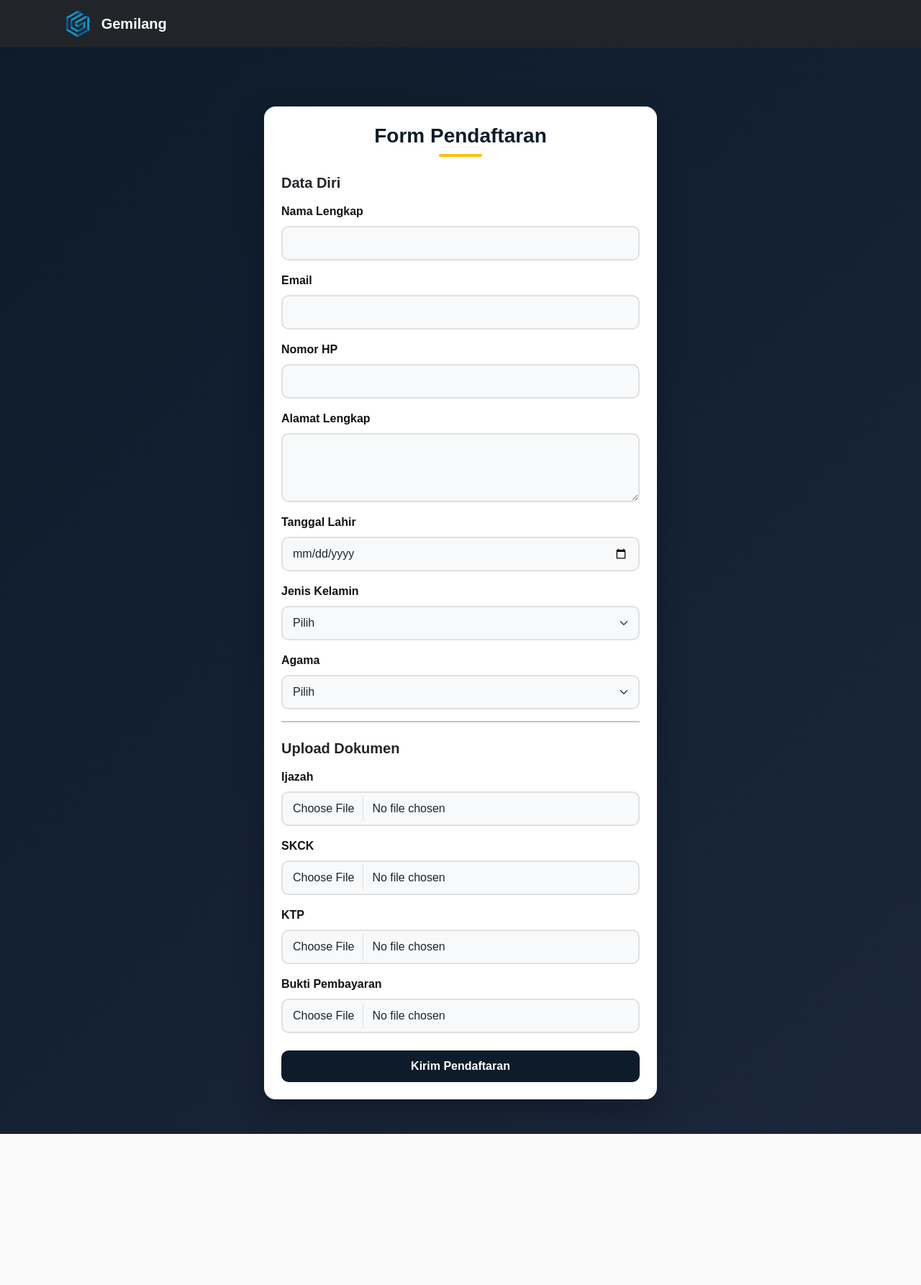
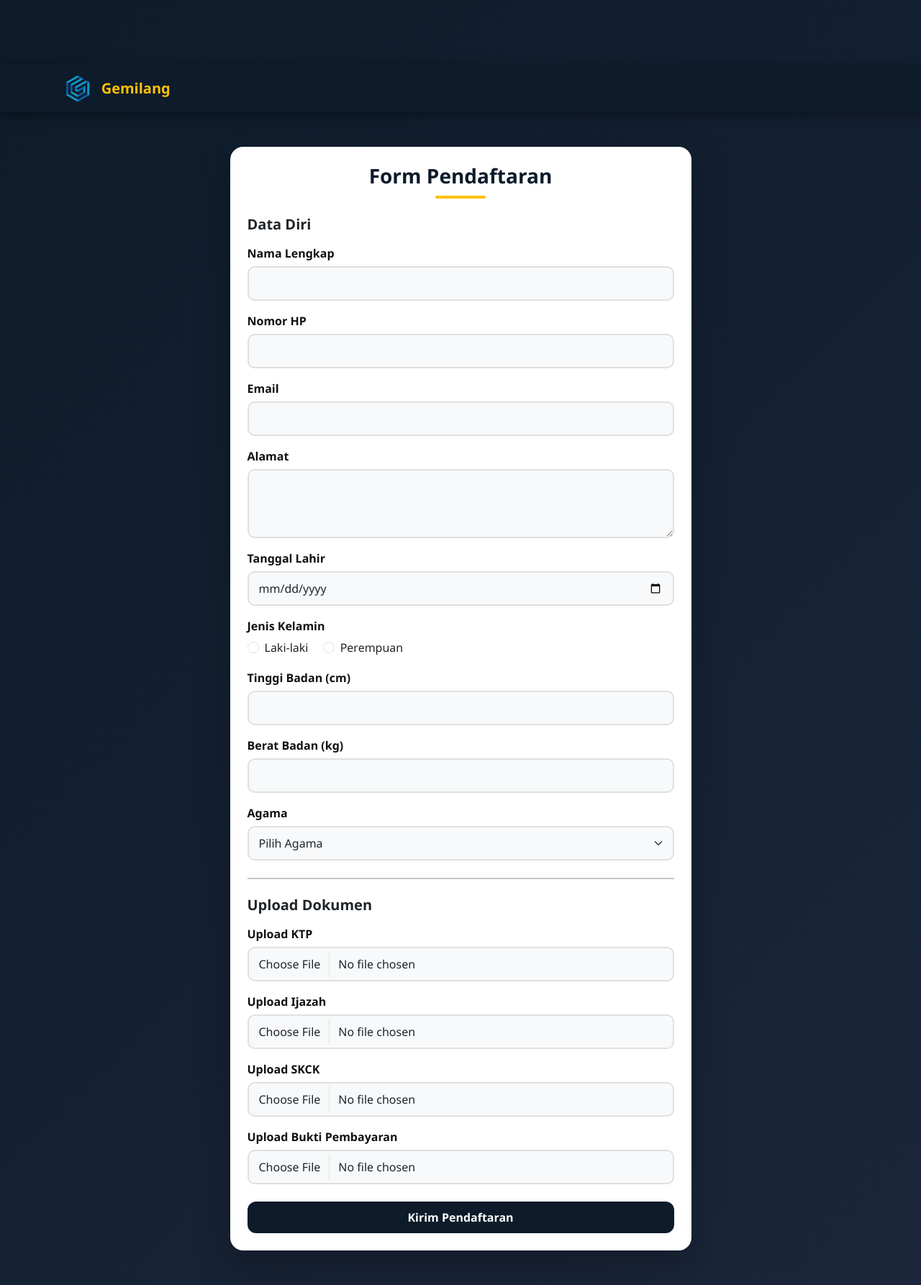
Before and after one commit to Shofa-58/Sistem-Satpam, a PHP site: page /daftar.php in a window 1280 px wide. Shown: the whole page at 72% size. Before the commit the page ends 1576 px from the top, so only its background shows below. Run offline with PHP 8.4, Linux system fonts and the light colour scheme.

Commit message:
daftar ke database

```diff
--- a/daftar.php
+++ b/daftar.php
@@ -1,17 +1,91 @@
+<?php
+include "koneksi.php";
+
+if ($_SERVER["REQUEST_METHOD"] == "POST") {
+
+    $nama           = $_POST['nama'];
+    $alamat         = $_POST['alamat'];
+    $no_telp        = $_POST['no_telp'];
+    $email          = $_POST['email'];
+    $tgl_lahir      = $_POST['tgl_lahir'];
+    $agama          = $_POST['agama'];
+    $jenis_kelamin  = $_POST['jenis_kelamin'];
+    $tinggi_badan   = $_POST['tinggi_badan'];
+    $berat_badan    = $_POST['berat_badan'];
+
+    $query = "INSERT INTO peserta
+              (nama, alamat, no_telp, email, tgl_lahir, agama, jenis_kelamin, status, tinggi_badan, berat_badan)
+              VALUES
+              ('$nama','$alamat','$no_telp','$email','$tgl_lahir','$agama','$jenis_kelamin','calon','$tinggi_badan','$berat_badan')";
+
+    if (mysqli_query($conn, $query)) {
+
+        $id_peserta = mysqli_insert_id($conn);
+
+        $folder = "uploads/" . $id_peserta;
+        if (!is_dir($folder)) {
+            mkdir($folder, 0777, true);
+        }
+
+        $allowed_ext = ['jpg','jpeg','png','pdf'];
+
+        function uploadDokumen($input_name, $jenis, $id_peserta, $folder, $conn, $allowed_ext) {
+
+            if (!empty($_FILES[$input_name]['name'])) {
+
+                $file_name = $_FILES[$input_name]['name'];
+                $tmp       = $_FILES[$input_name]['tmp_name'];
+                $ext       = strtolower(pathinfo($file_name, PATHINFO_EXTENSION));
+
+                if (in_array($ext, $allowed_ext)) {
+
+                    $new_name  = $jenis . "." . $ext;
+                    $file_path = $folder . "/" . $new_name;
+
+                    move_uploaded_file($tmp, $file_path);
+
+                    $tgl = date("Y-m-d H:i:s");
+
+                    mysqli_query($conn, "INSERT INTO dokumen_pendaftaran
+                        (jenis, file_path, status_verifikasi, tgl_upload, id_peserta)
+                        VALUES
+                        ('$jenis','$file_path','pending','$tgl','$id_peserta')");
+                }
+            }
+        }
+
+        uploadDokumen("ktp", "ktp", $id_peserta, $folder, $conn, $allowed_ext);
+        uploadDokumen("ijazah", "ijazah", $id_peserta, $folder, $conn, $allowed_ext);
+        uploadDokumen("skck", "skck", $id_peserta, $folder, $conn, $allowed_ext);
+        uploadDokumen("pembayaran", "pembayaran", $id_peserta, $folder, $conn, $allowed_ext);
+
+        header("Location: dashboard.php");
+        exit;
+
+    } else {
+        echo "Gagal menyimpan data: " . mysqli_error($conn);
+    }
+}
+?>
+
 <!DOCTYPE html>
 <html lang="id">
 <head>
     <meta charset="UTF-8">
     <title>Pendaftaran - Gemilang</title>
     <meta name="viewport" content="width=device-width, initial-scale=1.0">
+
+    <!-- Bootstrap -->
     <link href="https://cdn.jsdelivr.net/npm/bootstrap@5.3.2/dist/css/bootstrap.min.css" rel="stylesheet">
+
+    <!-- Custom CSS -->
     <link rel="stylesheet" href="style.css">
 </head>
 
 <body>
 
 <!-- Navbar -->
-<nav class="navbar navbar-expand-lg navbar-dark bg-dark fixed-top">
+<nav class="navbar navbar-expand-lg navbar-dark bg-dark sticky-top">
   <div class="container">
     <a class="navbar-brand fw-bold d-flex align-items-center" href="dashboard.php">
         <img src="img/logo.png" alt="Logo" class="logo-navbar">
@@ -21,58 +95,71 @@
 </nav>
 
 <!-- Form Section -->
-<section class="py-5" style="margin-top:100px;">
+<section class="py-5">
     <div class="container">
         <div class="row justify-content-center">
-            <div class="col-md-7 col-lg-6">
+            <div class="col-md-8 col-lg-7">
 
                 <div class="card p-4">
 
-                    <h3 class="fw-bold text-center mb-4">Form Pendaftaran</h3>
+                    <h3 class="text-center mb-4">Form Pendaftaran</h3>
 
-                    <form enctype="multipart/form-data">
+                    <form action="daftar.php" method="POST" enctype="multipart/form-data">
 
-                        <!-- Data Diri -->
+                        <!-- DATA DIRI -->
                         <h5 class="fw-bold mb-3">Data Diri</h5>
 
                         <div class="mb-3">
                             <label class="form-label">Nama Lengkap</label>
-                            <input type="text" class="form-control" required>
+                            <input type="text" name="nama" class="form-control" required>
+                        </div>
+
+                        <div class="mb-3">
+                            <label class="form-label">Nomor HP</label>
+                            <input type="text" name="no_telp" class="form-control" required>
                         </div>
 
                         <div class="mb-3">
                             <label class="form-label">Email</label>
-                            <input type="email" class="form-control" required>
+                            <input type="email" name="email" class="form-control" required>
                         </div>
 
                         <div class="mb-3">
-                            <label class="form-label">Nomor HP</label>
-                            <input type="text" class="form-control" required>
-                        </div>
-
-                        <div class="mb-3">
-                            <label class="form-label">Alamat Lengkap</label>
-                            <textarea class="form-control" rows="3" required></textarea>
+                            <label class="form-label">Alamat</label>
+                            <textarea name="alamat" class="form-control" rows="3" required></textarea>
                         </div>
 
                         <div class="mb-3">
                             <label class="form-label">Tanggal Lahir</label>
-                            <input type="date" class="form-control" required>
+                            <input type="date" name="tgl_lahir" class="form-control" required>
                         </div>
 
                         <div class="mb-3">
-                            <label class="form-label">Jenis Kelamin</label>
-                            <select class="form-select" required>
-                                <option selected disabled>Pilih</option>
-                                <option>Laki-laki</option>
-                                <option>Perempuan</option>
-                            </select>
+                            <label class="form-label d-block">Jenis Kelamin</label>
+                            <div class="form-check form-check-inline">
+                                <input class="form-check-input" type="radio" name="jenis_kelamin" value="L" required>
+                                <label class="form-check-label">Laki-laki</label>
+                            </div>
+                            <div class="form-check form-check-inline">
+                                <input class="form-check-input" type="radio" name="jenis_kelamin" value="P" required>
+                                <label class="form-check-label">Perempuan</label>
+                            </div>
                         </div>
 
                         <div class="mb-3">
+                            <label class="form-label">Tinggi Badan (cm)</label>
+                            <input type="number" name="tinggi_badan" class="form-control" required>
+                        </div>
+
+                        <div class="mb-3">
+                            <label class="form-label">Berat Badan (kg)</label>
+                            <input type="number" name="berat_badan" class="form-control" required>
+                        </div>
+
+                        <div class="mb-4">
                             <label class="form-label">Agama</label>
-                            <select class="form-select" required>
-                                <option selected disabled>Pilih</option>
+                            <select name="agama" class="form-select" required>
+                                <option value="">Pilih Agama</option>
                                 <option>Islam</option>
                                 <option>Kristen</option>
                                 <option>Katolik</option>
@@ -84,30 +171,30 @@
 
                         <hr>
 
-                        <!-- Upload Dokumen -->
+                        <!-- DOKUMEN -->
                         <h5 class="fw-bold mt-4 mb-3">Upload Dokumen</h5>
 
                         <div class="mb-3">
-                            <label class="form-label">Ijazah</label>
-                            <input type="file" class="form-control" required>
+                            <label class="form-label">Upload KTP</label>
+                            <input type="file" name="ktp" class="form-control" required>
                         </div>
 
                         <div class="mb-3">
-                            <label class="form-label">SKCK</label>
-                            <input type="file" class="form-control" required>
+                            <label class="form-label">Upload Ijazah</label>
+                            <input type="file" name="ijazah" class="form-control" required>
                         </div>
 
                         <div class="mb-3">
-                            <label class="form-label">KTP</label>
-                            <input type="file" class="form-control" required>
+                            <label class="form-label">Upload SKCK</label>
+                            <input type="file" name="skck" class="form-control" required>
                         </div>
 
                         <div class="mb-4">
-                            <label class="form-label">Bukti Pembayaran</label>
-                            <input type="file" class="form-control" required>
+                            <label class="form-label">Upload Bukti Pembayaran</label>
+                            <input type="file" name="pembayaran" class="form-control" required>
                         </div>
 
-                        <button type="submit" class="btn btn-navy w-100">
+                        <button type="submit" class="btn btn-primary w-100">
                             Kirim Pendaftaran
                         </button>
 
@@ -120,8 +207,5 @@
     </div>
 </section>
 
-<!-- Bootstrap JS -->
-<script src="https://cdn.jsdelivr.net/npm/bootstrap@5.3.2/dist/js/bootstrap.bundle.min.js"></script>
-
 </body>
 </html>
--- a/style.css
+++ b/style.css
@@ -158,83 +158,105 @@ body {
 
 :root {
     --navy: #0d1b2a;
-    --navy-soft: #1b263b;
+    --navy-light: #1b263b;
     --yellow: #ffc107;
-    --black: #111111;
+    --black: #111;
+    --white: #ffffff;
 }
 
-/* Background halaman */
+/* Body */
 body {
-    background: linear-gradient(135deg, #0d1b2a, #1b263b);
-    min-height: 100vh;
-    font-family: Arial, sans-serif;
+    background: linear-gradient(135deg, var(--navy), var(--navy-light));
+    font-family: 'Segoe UI', sans-serif;
+    padding-top: 90px; /* biar gak ketiban navbar */
+}
+
+/* Navbar */
+.navbar {
+    background-color: var(--navy) !important;
+    box-shadow: 0 4px 15px rgba(0,0,0,0.4);
+}
+
+.navbar-brand {
+    color: var(--yellow) !important;
+    font-weight: 700;
+}
+
+.logo-navbar {
+    height: 40px;
 }
 
 /* Card Form */
 .card {
-    border-radius: 16px;
-    background: #ffffff;
-    padding: 30px;
-    box-shadow: 0 15px 40px rgba(0, 0, 0, 0.25);
+    border: none;
+    border-radius: 18px;
+    background-color: var(--white);
+    box-shadow: 0 20px 50px rgba(0,0,0,0.25);
 }
 
 /* Judul */
 h3 {
     color: var(--navy);
+    font-weight: 700;
     position: relative;
 }
 
 h3::after {
     content: "";
-    width: 60px;
+    width: 70px;
     height: 4px;
     background: var(--yellow);
     display: block;
-    margin: 8px auto 0;
+    margin: 10px auto 0;
     border-radius: 5px;
 }
 
-/* Input & Select Styling */
+/* Label */
+.form-label {
+    font-weight: 600;
+    color: var(--black);
+    margin-bottom: 6px;
+}
+
+/* Input */
 .form-control,
 .form-select {
     border-radius: 10px;
+    border: 2px solid #e0e0e0;
     padding: 10px 14px;
-    border: 2px solid #e0e0e0;
+    background-color: #f8f9fa;
     transition: all 0.3s ease;
-    background-color: #f8f9fa;
 }
 
-/* Efek focus */
 .form-control:focus,
 .form-select:focus {
     border-color: var(--navy);
-    background-color: #ffffff;
-    box-shadow: 0 0 0 0.2rem rgba(13, 27, 42, 0.2);
+    background-color: var(--white);
+    box-shadow: 0 0 0 0.2rem rgba(13,27,42,0.2);
 }
 
-/* Label lebih tegas */
-.form-label {
-    font-weight: 600;
-    color: var(--black);
+/* Radio */
+.form-check-input:checked {
+    background-color: var(--navy);
+    border-color: var(--navy);
 }
 
-/* Section upload */
+/* Section divider */
 hr {
     border-top: 2px solid var(--navy);
 }
 
-/* Button Navy + Yellow Hover */
-.btn-navy {
+/* Button */
+.btn-primary {
     background-color: var(--navy);
-    color: white;
     border: none;
-    border-radius: 10px;
+    font-weight: 600;
+    border-radius: 12px;
     padding: 10px;
-    font-weight: 600;
     transition: all 0.3s ease;
 }
 
-.btn-navy:hover {
+.btn-primary:hover {
     background-color: var(--yellow);
     color: var(--black);
     transform: translateY(-2px);
```
Also changed, not shown: uploads/3/ktp.jpg (added), uploads/3/pembayaran.jpeg (added), uploads/3/skck.jpg (added), uploads/4/ijazah.jpg (added), uploads/4/ktp.jpg (added), uploads/4/pembayaran.jpg (added), uploads/4/skck.jpg (added), 1 other file.
